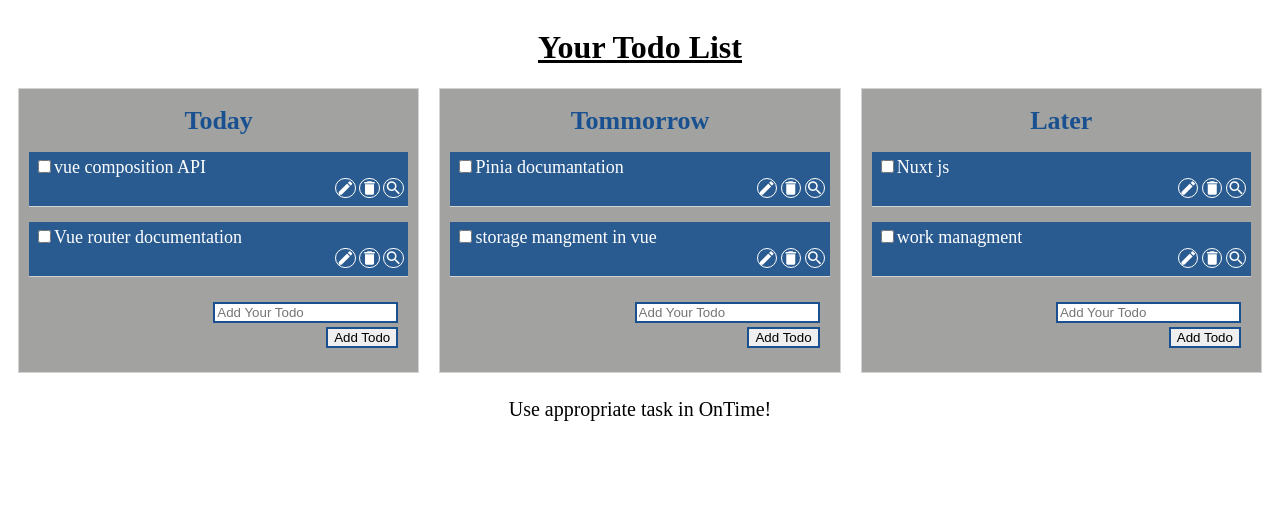
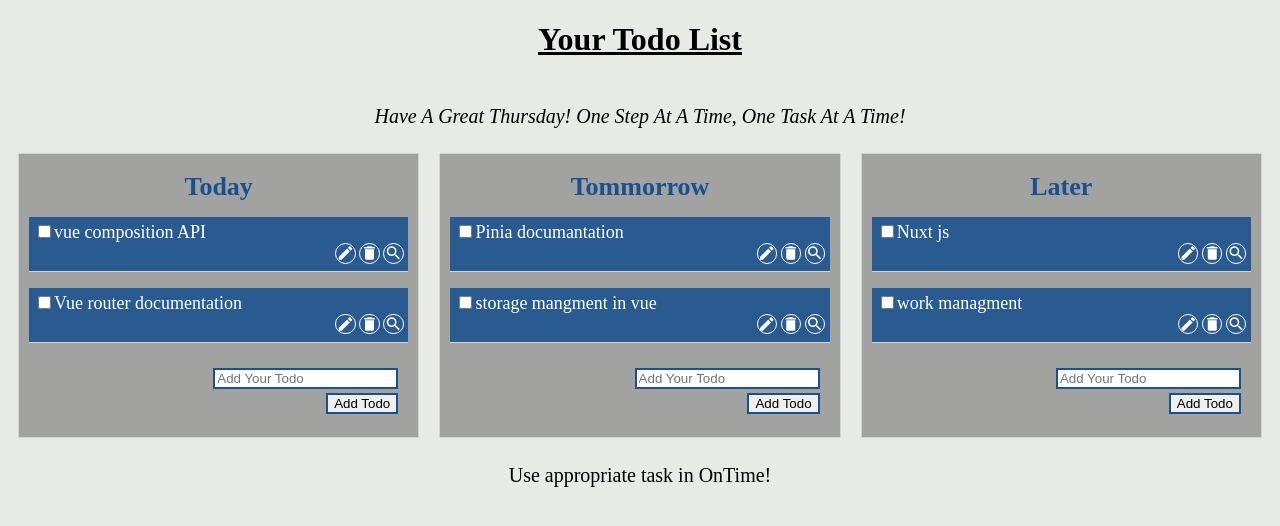
Before and after one commit to Moksha-S/Todo-ext, a Vue app: page / in a window 1280 px wide. Shown: the top 526 px of the page. Built offline with nearby package versions, Linux system fonts and the light colour scheme.

Commit message:
add subtitle  and quote

```diff
--- a/src/App.vue
+++ b/src/App.vue
@@ -1,16 +1,15 @@
 <script setup>
-import ToDo from"./components/Todo.vue"
-
-
+import ToDo from "./components/Todo.vue";
 </script>
 
 <template>
   <div>
-
-      <ToDo/>
+    <ToDo />
   </div>
 </template>
 
-<style scoped>
-
+<style>
+body {
+  background-color: #e8eae6;
+}
 </style>
--- a/src/components/Todo.vue
+++ b/src/components/Todo.vue
@@ -1,8 +1,9 @@
 <script setup>
-import { reactive, ref, watch, toRaw } from "vue";
+import { reactive, ref, watch, toRaw, onMounted } from "vue";
 import draggable from "vuedraggable";
 import uniqid from "uniqid";
 
+const day = ref("");
 const dragging = ref(false);
 const defaultData = {
   columns: [
@@ -39,7 +40,18 @@ const defaultData = {
     },
   ],
 };
-
+const getDayOfWeek = () => {
+  const weekDays = [
+    "Sunday",
+    "Monday",
+    "Tuesday",
+    "Wednesday",
+    "Thursday",
+    "Friday",
+    "Saturday",
+  ];
+  return weekDays[new Date().getDay()];
+};
 const data = reactive(defaultData);
 
 if (chrome.storage) {
@@ -67,6 +79,10 @@ watch(data, (newData) => {
   } else {
     localStorage.setItem("todo-data", JSON.stringify(newData));
   }
+});
+
+onMounted(() => {
+  day.value = getDayOfWeek();
 });
 
 function addItem(event, column) {
@@ -124,8 +140,9 @@ function googleSearch(searchText) {
 
 <template>
   <div>
-    <div class="title-todo">
-      <h1>Your Todo List</h1>
+    <div class="todo-header-container">
+      <h1 class="title-todo">Your Todo List</h1>
+      <div class="todo-sub-title">Have a great {{ day }}! One step at a time, one task at a time!</div>
       <!-- <button @click="removeData()">Clear</button> -->
     </div>
     <div class="main-todo">
@@ -263,9 +280,10 @@ function googleSearch(searchText) {
   display: flex;
   justify-content: space-around;
 }
+.todo-header-container {
+  text-align: center;
+}
 .title-todo {
-  display: flex;
-  justify-content: center;
   text-decoration: underline;
 }
 .todo-container {
@@ -274,6 +292,12 @@ function googleSearch(searchText) {
   padding: 10px;
   background-color: #a2a2a1ff;
   /* background-color: #efc8b1; */
+}
+.todo-sub-title{
+  font-size: 20px;
+    text-transform: capitalize;
+    font-style: italic;
+    padding: 2% 0;
 }
 .todo-text {
   font-size: 18px;
```
